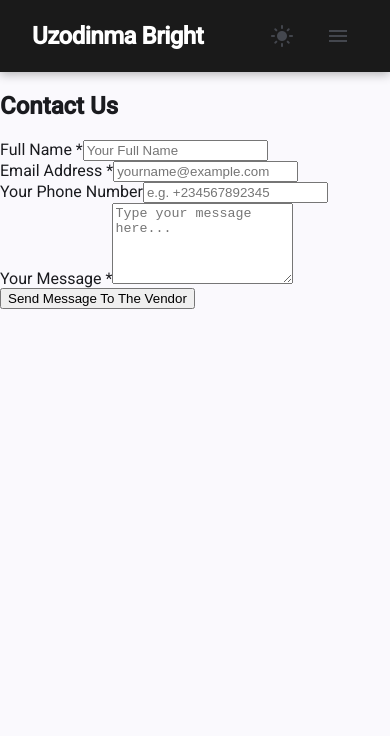
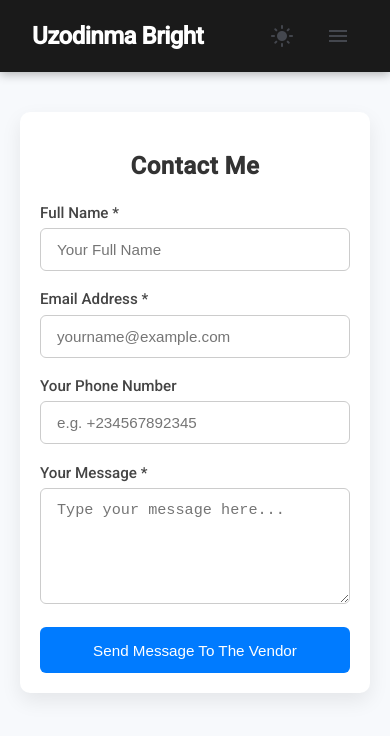
Before and after one commit to cloudcoder88/Angular_site2, an Angular app: page /contact in a window 390 px wide. Shown: the top 736 px of the page. Built offline with nearby package versions, Linux system fonts and the light colour scheme.

Commit message:
i configured the contact me page for the website

```diff
--- a/src/app/contact/contact.component.css
+++ b/src/app/contact/contact.component.css
@@ -0,0 +1,129 @@
+/* Main Layout */
+.contact-section {
+  background: #f7f9fc;
+  display: flex;
+  justify-content: center;
+  align-items: flex-start;
+  min-height: 100vh;
+  padding: 40px 20px;
+  box-sizing: border-box;
+}
+
+.contact-container {
+  width: 100%;
+  max-width: 500px;
+  background: #ffffff;
+  border-radius: 12px;
+  box-shadow: 0 8px 20px rgba(0, 0, 0, 0.08);
+  padding: 30px;
+  box-sizing: border-box;
+}
+
+.contact-title {
+  text-align: center;
+  color: #333;
+  font-size: 1.8rem;
+  margin-bottom: 1.5rem;
+  font-weight: 600;
+  letter-spacing: 0.5px;
+}
+
+/* Form */
+.contact-form {
+  width: 100%;
+}
+
+.form-group {
+  margin-bottom: 1.2rem;
+}
+
+label {
+  display: block;
+  margin-bottom: 0.4rem;
+  font-weight: 500;
+  color: #444;
+  font-size: 0.95rem;
+}
+
+input,
+textarea {
+  width: 100%;
+  padding: 0.75rem 1rem;
+  border: 1px solid #ccc;
+  border-radius: 6px;
+  font-size: 1rem;
+  transition: border 0.3s ease, box-shadow 0.3s ease;
+  box-sizing: border-box;
+}
+
+input:focus,
+textarea:focus {
+  border-color: #007bff;
+  box-shadow: 0 0 0 3px rgba(0, 123, 255, 0.1);
+  outline: none;
+}
+
+input.error,
+textarea.error {
+  border-color: #dc3545;
+}
+
+/* Buttons */
+button {
+  display: block;
+  width: 100%;
+  padding: 0.9rem 1.2rem;
+  background-color: #007bff;
+  color: #fff;
+  font-size: 1rem;
+  border: none;
+  border-radius: 6px;
+  cursor: pointer;
+  transition: background 0.3s ease, transform 0.2s ease;
+  margin-top: 0.5rem;
+}
+
+button:hover:not(:disabled) {
+  background-color: #0056b3;
+  transform: translateY(-2px);
+}
+
+button:disabled {
+  background-color: #6c757d;
+  cursor: not-allowed;
+}
+
+/* Validation & Messages */
+.error-message {
+  color: #dc3545;
+  font-size: 0.875rem;
+  margin-top: 0.25rem;
+}
+
+.success-message {
+  color: #28a745;
+  font-size: 1rem;
+  margin-top: 1rem;
+  text-align: center;
+}
+
+/* Mobile Responsiveness */
+@media (max-width: 600px) {
+  .contact-container {
+    padding: 20px;
+    border-radius: 10px;
+  }
+
+  .contact-title {
+    font-size: 1.5rem;
+  }
+
+  input,
+  textarea {
+    font-size: 0.95rem;
+  }
+
+  button {
+    font-size: 0.95rem;
+  }
+}
--- a/src/app/contact/contact.component.html
+++ b/src/app/contact/contact.component.html
@@ -3,7 +3,7 @@
   <!-- This section provides ways for visitors to connect with me -->
   <section class="contact-section">
     <div class="contact-container">
-      <h2 class="contact-title">Contact Us</h2>
+      <h2 class="contact-title">Contact Me</h2>
 
     <form class="contact-form" (ngSubmit)="onSubmit(f)" #f="ngForm">
       <!-- Full Name -->
```
